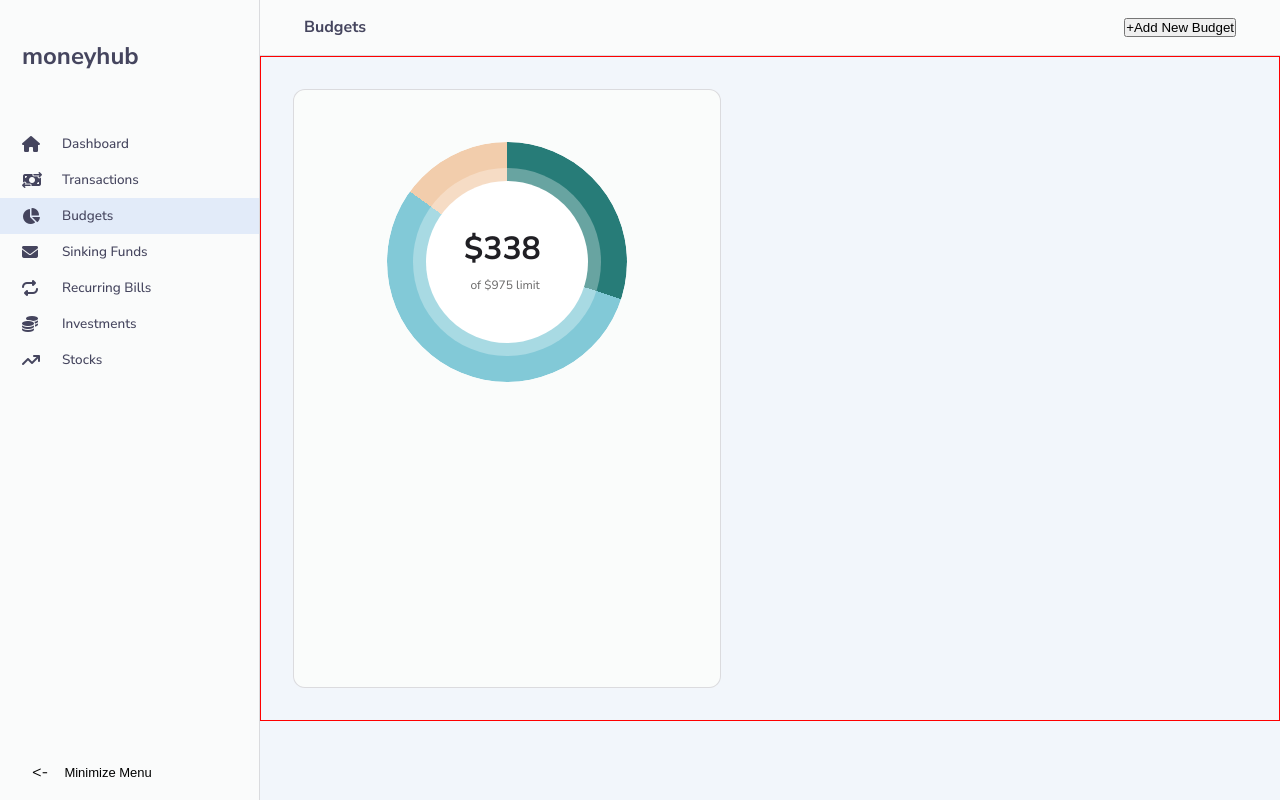
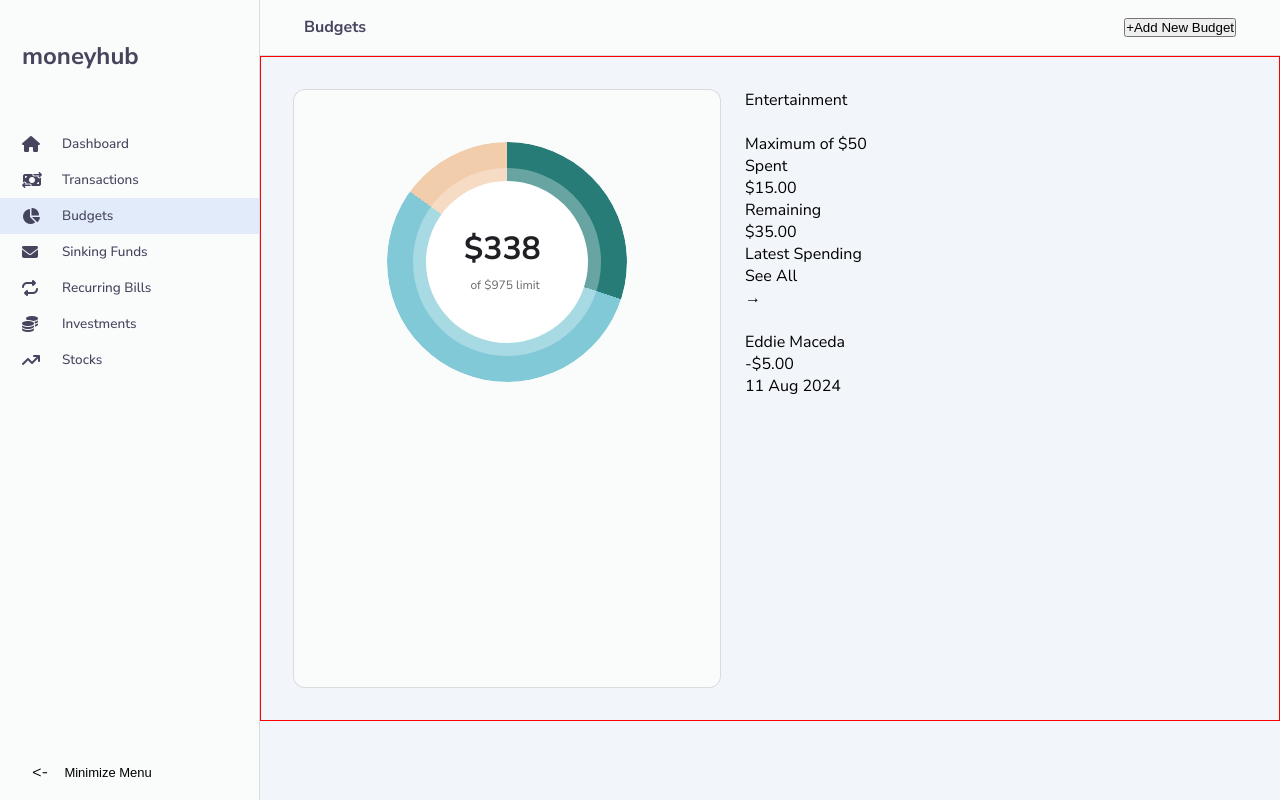
Before and after one commit to eddiemaceda11/moneyhub-v2, an Angular app: page /budgets in a window 1280 px wide. Built offline with nearby package versions, Linux system fonts and the light colour scheme.

Commit message:
Create the html layout for the Budgets categories section

```diff
--- a/src/app/main/budgets/budgets.component.html
+++ b/src/app/main/budgets/budgets.component.html
@@ -25,5 +25,61 @@
       </div>
     </div>
   </div>
-  <div class="budgets__categories-container"></div>
+  <div class="budgets__categories-container">
+    <div class="budgets__categories-container-item">
+      <div class="budget__item-header">
+        <div class="budget__item-header--left">
+          <div class="budget__item-category-color"></div>
+          <p>Entertainment</p>
+        </div>
+        <img src="" />
+      </div>
+      <div class="budget__item-bar-container">
+        <div class="budget__item-maximum">
+          <p>Maximum of $50</p>
+        </div>
+        <div class="budget__item-progress-bar-container">
+          <div class="budget__item-progress-bar-fill"></div>
+        </div>
+        <div class="spent__remaining-container">
+          <div class="spent__container">
+            <div class="spent__border-color"></div>
+            <div class="spent__amount-container">
+              <span>Spent</span>
+              <p>$15.00</p>
+            </div>
+          </div>
+          <div class="remaining__container">
+            <div class="remaining__border-color"></div>
+            <div class="remaining__amount-container">
+              <span>Remaining</span>
+              <p>$35.00</p>
+            </div>
+          </div>
+        </div>
+      </div>
+      <div class="budget__latest-spending-container">
+        <div class="budget__latest-spending-header">
+          <p>Latest Spending</p>
+          <div>
+            <span>See All</span>
+            <p>→</p>
+          </div>
+        </div>
+        <div class="budget__latest-spending-body">
+          <div class="budget__transaction-container">
+            <div class="budget__transaction-container-left">
+              <img src="" />
+              <p>Eddie Maceda</p>
+            </div>
+            <div class="budget__transaction-container-right">
+              <p>-$5.00</p>
+              <p>11 Aug 2024</p>
+            </div>
+          </div>
+          <div class="budget__transaction-break-line"></div>
+        </div>
+      </div>
+    </div>
+  </div>
 </div>
```
